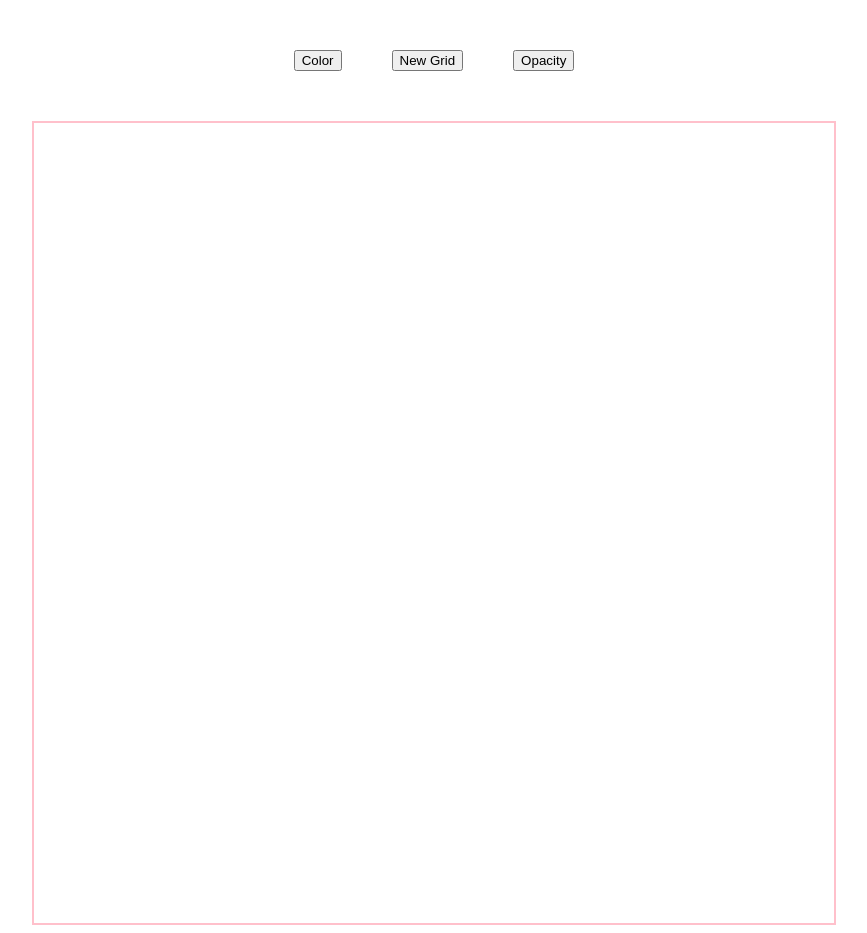
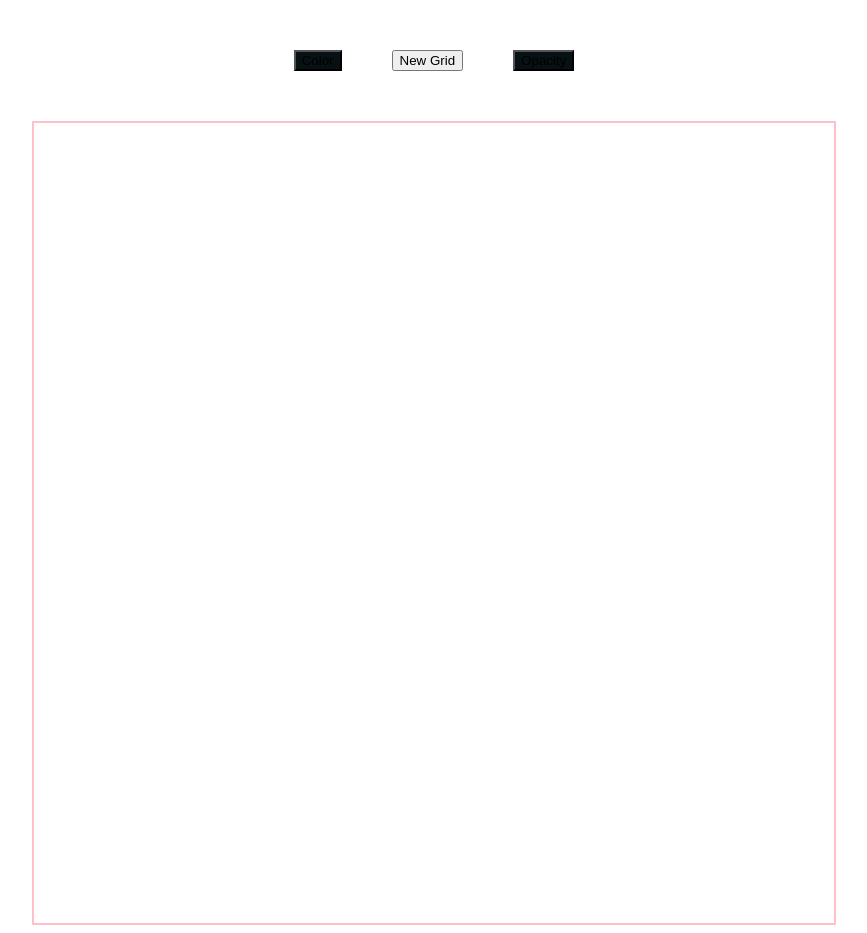
Before and after one commit to TyDieGuy99/odin-etch-a-sketch, a plain HTML site: page index.html in a window 1280 px wide. Shown: the whole page, without its empty margins (206-1073 px from the left). Drawn offline with Linux system fonts and the light colour scheme.

Commit message:
onclick edit takes value of button in

```diff
--- a/index.html
+++ b/index.html
@@ -9,9 +9,9 @@
 </head>
 <body>
     <div id = 'buttons'>
-        <button onclick='colorBtn()'>Color</button>
+        <button id = 'onOff' onclick='colorBtn(this)'>Color</button>
         <button onclick='gridBtn()'>New Grid</button>
-        <button onclick='opacityBtn()'>Opacity</button>
+        <button id = 'onOff' onclick='opacityBtn(this)'>Opacity</button>
     </div>
 
     <div id = 'container'>
```
